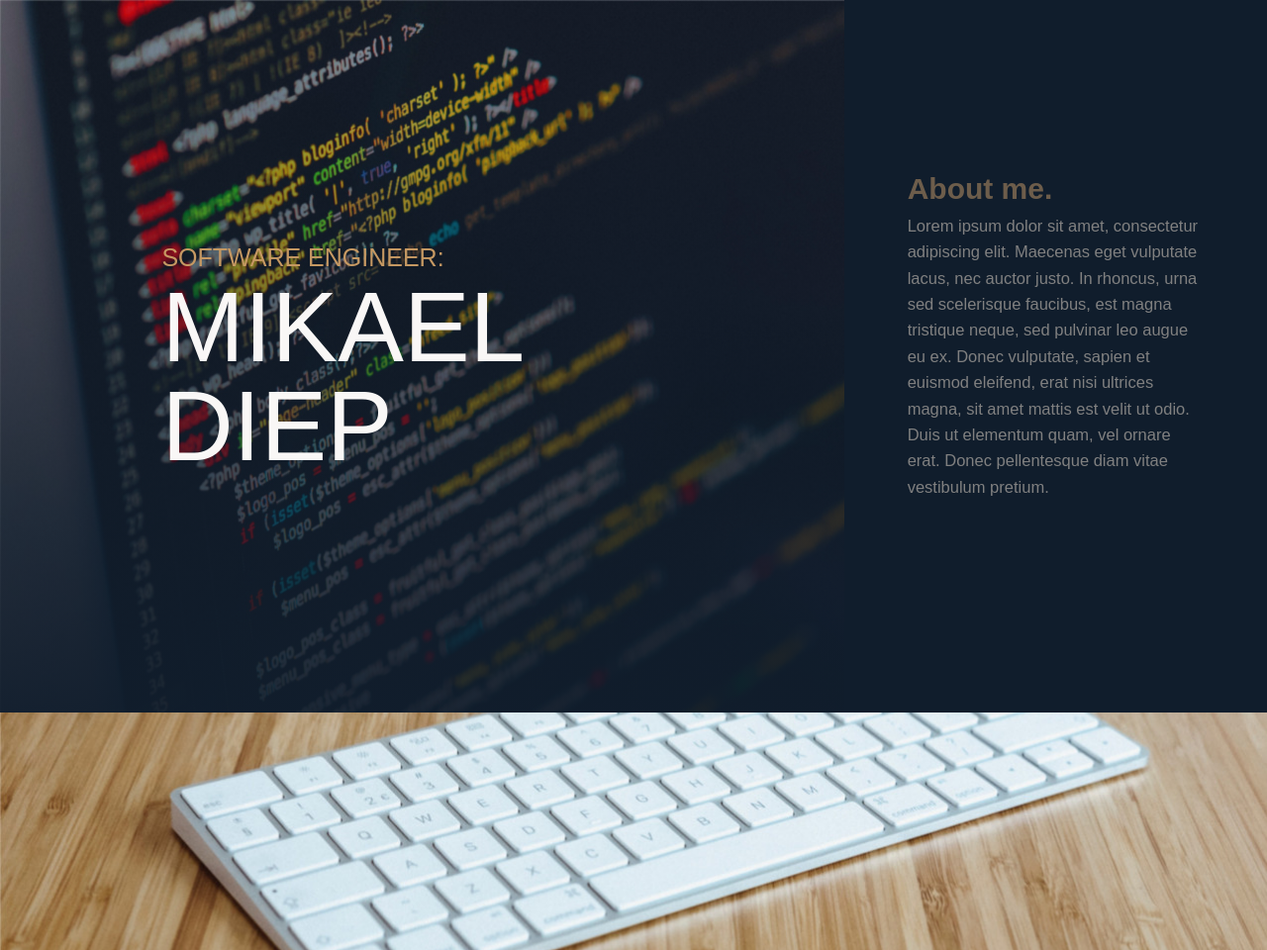
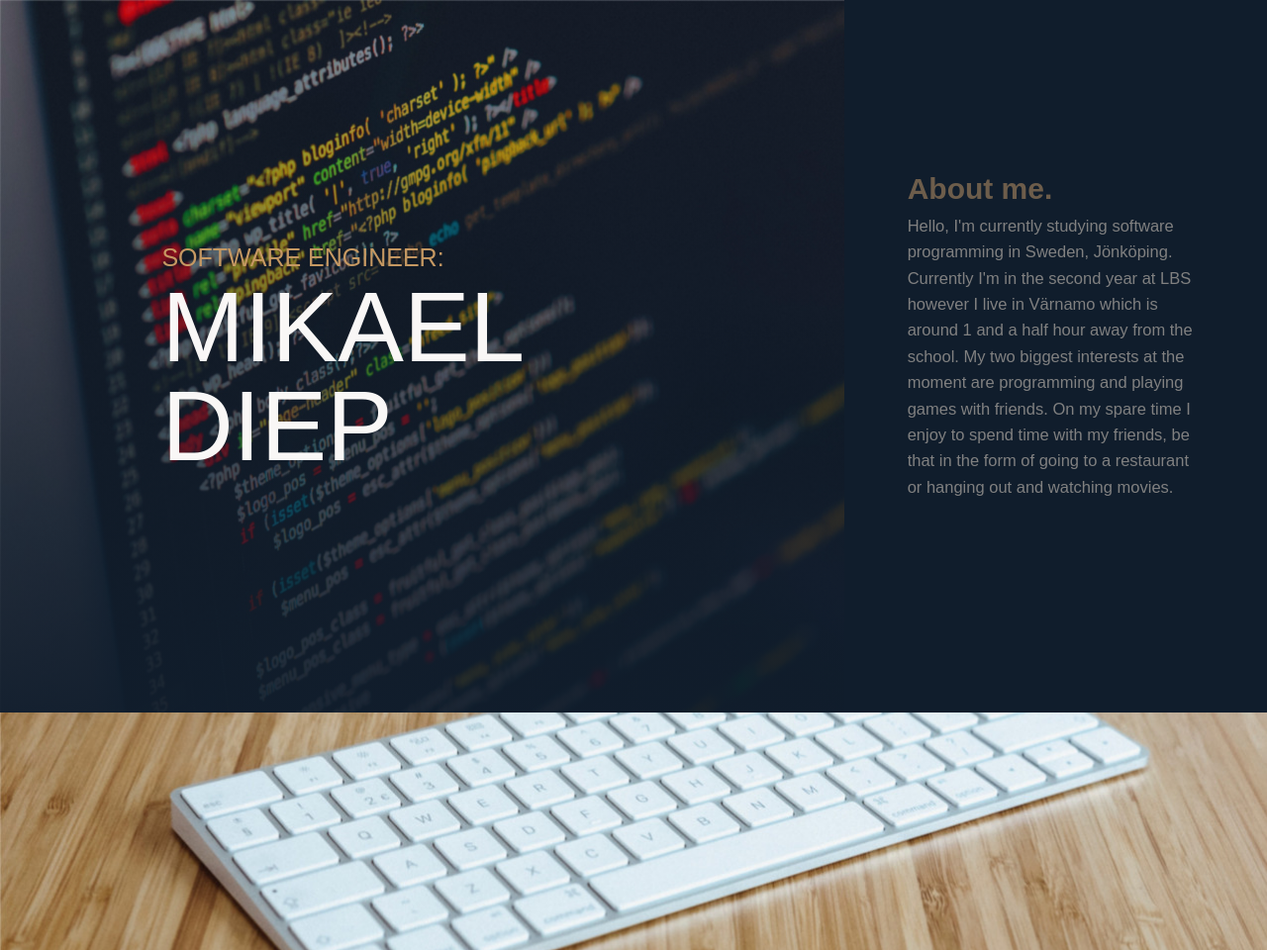
Before and after one commit to elmikeel/portfolio-skolprojekt, a website: page index.html in a window 1280 px wide. Shown: the top 960 px of the page at 99% size. Drawn offline with Linux system fonts and the light colour scheme.

Commit message:
About text tillagd

```diff
--- a/index.html
+++ b/index.html
@@ -17,7 +17,10 @@
             <about class="about">
                 <h4 class="about__title">About me.</h4>
                 <p class="about__text">
-                    Lorem ipsum dolor sit amet, consectetur adipiscing elit. Maecenas eget vulputate lacus, nec auctor justo. In rhoncus, urna sed scelerisque faucibus, est magna tristique neque, sed pulvinar leo augue eu ex. Donec vulputate, sapien et euismod eleifend, erat nisi ultrices magna, sit amet mattis est velit ut odio. Duis ut elementum quam, vel ornare erat. Donec pellentesque diam vitae vestibulum pretium.
+                    Hello, I'm currently studying software programming in Sweden, Jönköping.
+                    Currently I'm in the second year at LBS however I live in Värnamo which is around 1 and a half hour away from the school.
+                    My two biggest interests at the moment are programming and playing games with friends.
+                    On my spare time I enjoy to spend time with my friends, be that in the form of going to a restaurant or hanging out and watching movies.
                 </p>
             </about>
 
--- a/sass/_base.scss
+++ b/sass/_base.scss
@@ -61,6 +61,7 @@ body {
     display: grid;
     grid-template-rows: 90vh 30vh repeat(2, min-content) 25vh;
     grid-template-columns: repeat(3 , 1fr);
+    background-color: $color-grey-light-1;
     grid-template-areas: "intro intro about"
                          "img-transition img-transition img-transition"
                          "qualities qualities qualities"
--- a/sass/_experiences.scss
+++ b/sass/_experiences.scss
@@ -3,7 +3,7 @@
     display: grid;
     grid-template-columns: repeat(8, 1fr);
     grid-template-rows: repeat(9, 5vw);
-    grid-gap: 1.5rem;
+    grid-gap: 2rem;
     padding: 1.5rem;
     grid-template-areas: "gymnasium gymnasium universitet universitet universitet universitet universitet universitet"
                          "gymnasium gymnasium universitet universitet universitet universitet universitet universitet"
--- a/sass/_qualities.scss
+++ b/sass/_qualities.scss
@@ -5,7 +5,6 @@
     grid-template-columns: repeat(auto-fit, minmax(25rem, 1fr));
     grid-gap: 6rem;
     align-items: start;
-
 }
 
 .quality {
```
Also changed, not shown: css/style.css.
